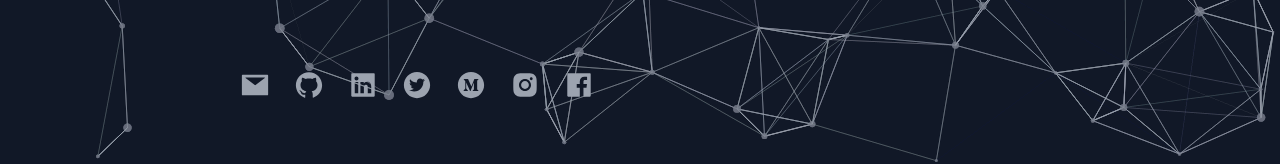
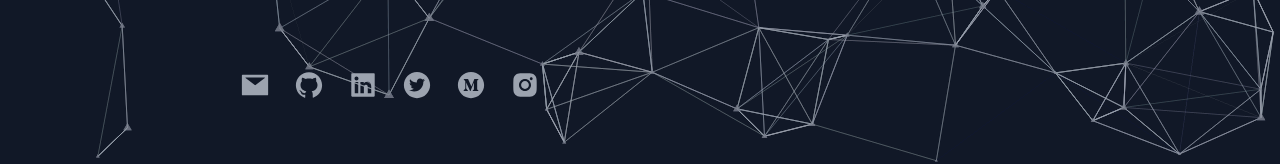
Before and after one commit to ankithans/old-portfolio, a React (Create React App) app: page / in a window 1280 px wide. Shown: the part 602-766 px from the top of the page. Built offline with nearby package versions, Linux system fonts and the light colour scheme.

Commit message:
fix: particle

```diff
--- a/src/components/Social.js
+++ b/src/components/Social.js
@@ -18,7 +18,6 @@ export default function Social() {
       <AiFillTwitterCircle className="text-gray-400 text-3xl" />
       <AiFillMediumCircle className="text-gray-400 text-3xl" />
       <AiFillInstagram className="text-gray-400 text-3xl" />
-      <AiFillFacebook className="text-gray-400 text-3xl" />
     </div>
   );
 }
--- a/src/index.js
+++ b/src/index.js
@@ -89,7 +89,7 @@ ReactDOM.render(
             value: 0.5,
           },
           shape: {
-            type: "circle",
+            type: "triangle",
           },
           size: {
             random: true,
```
